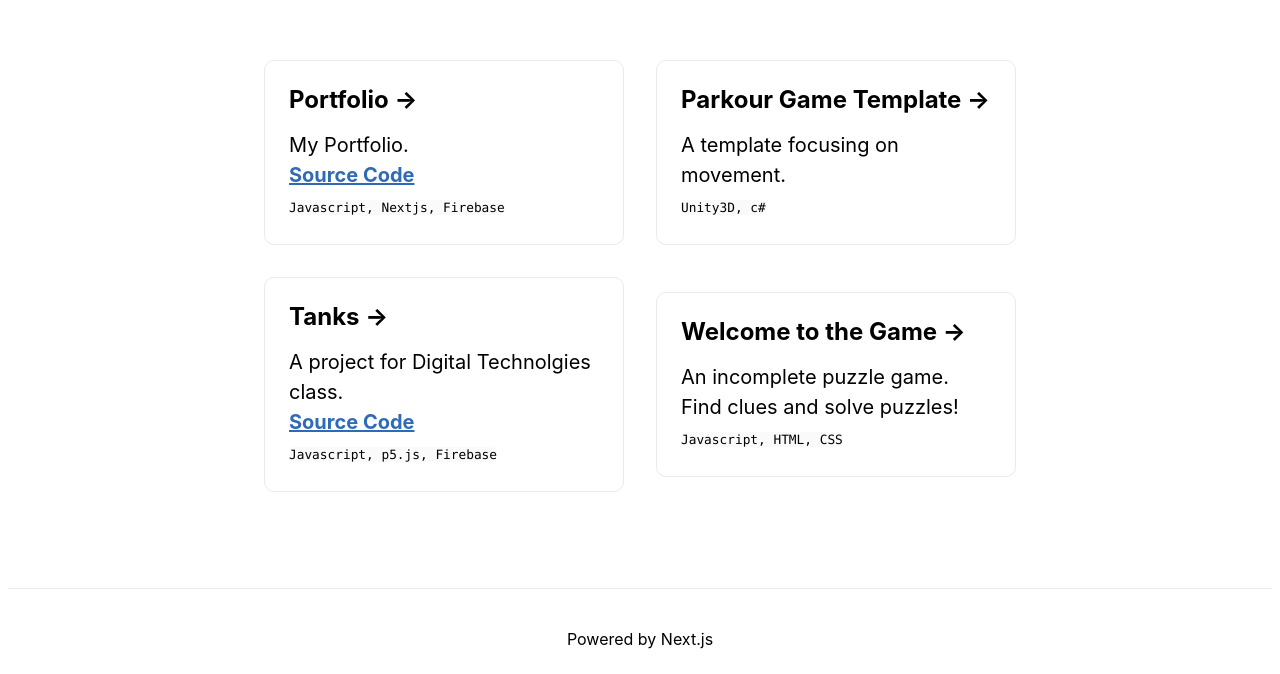
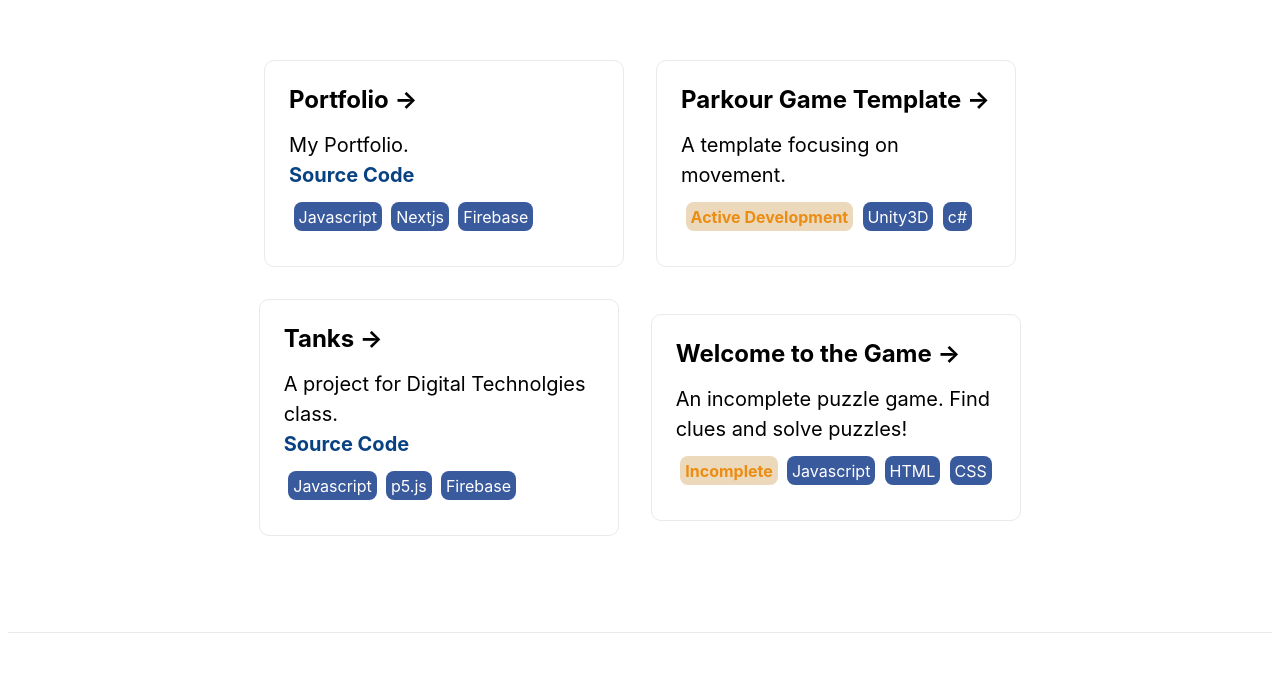
Before and after one commit to LCordial/MyPortfolio, a Next.js app: page / in a window 1280 px wide. Shown: the part 1970-2644 px from the top of the page. Built offline with nearby package versions, Linux system fonts and the light colour scheme.

Commit message:
added badges

```diff
--- a/components/Special.js
+++ b/components/Special.js
@@ -32,7 +32,7 @@ export default function Special({ children, special }) {
                       <p className={styles.text}>I like to code things from scratch. Bringing an idea to life on the computer.</p>
 
                       <p className={styles.paragraphtitle}>Languages:</p>
-                      <p className={styles.text}>Javascript, C#, Pytnon, CSS,</p>
+                      <p className={styles.text}>Javascript, C#, Python, CSS,</p>
                       <p className={styles.paragraphtitle}>Dev Tools:</p>
                       <ul className={styles.list}>
                         <li>Visual Studio Code</li>
--- a/pages/index.js
+++ b/pages/index.js
@@ -4,9 +4,11 @@ import Aboutme from "../components/About.js"
 import Special from "../components/Special.js"
 
 import utilStyles from '../styles/utils.module.css'
-import tags from '../styles/tags.module.css'
+import tags from '../styles/badges.module.css'
+import main from '../styles/index.module.css'
 
 export default function Home() {
+
   return (
     <div className="container">
       <Head>
@@ -49,27 +51,51 @@ export default function Home() {
           <a href="https://cordial.ambience.studio/" className="card">
             <h3>Portfolio &rarr;</h3>
             <p>My Portfolio.</p>
-            <p className={tags.linkTag}><a href="https://github.com/LCordial/myportfolio">Source Code</a></p>
-            <p><code>Javascript, Nextjs, Firebase</code></p>
+
+            <p className={tags.linkbadge}><a href="https://github.com/LCordial/myportfolio">Source Code</a></p>
+
+            <ul className={main.list}>
+              <li className={[tags.infobadge, main.horizontallist].join(' ')}>Javascript</li>
+              <li className={[tags.infobadge, main.horizontallist].join(' ')}>Nextjs</li>
+              <li className={[tags.infobadge, main.horizontallist].join(' ')}>Firebase</li>
+            </ul>
+            <code className={tags.basicbadge}>Javascript, Nextjs, Firebase</code>
+
           </a>
 
           <a href="https://github.com/LCordial/parkour-game-template" className="card">
             <h3>Parkour Game Template &rarr;</h3>
             <p>A template focusing on movement.</p>
-            <p><code>Unity3D, c#</code></p>
+            <ul className={main.list}>
+              <li className={[tags.warningbadge, main.horizontallist].join(' ')}>Active Development</li>
+              <li className={[tags.infobadge, main.horizontallist].join(' ')}>Unity3D</li>
+              <li className={[tags.infobadge, main.horizontallist].join(' ')}>c#</li>
+            </ul>
+            <code className={tags.basicbadge}>Unity3D, c#</code>
           </a>
 
           <a href="https://tanks.ambience.studio" className="card">
             <h3>Tanks &rarr;</h3>
             <p>A project for Digital Technolgies class.</p>
-            <p className={tags.linkTag}><a href="https://github.com/LCordial/tanks-arena">Source Code</a></p>
-            <p><code>Javascript, p5.js, Firebase</code></p>
+            <p className={tags.linkbadge}><a href="https://github.com/LCordial/tanks-arena">Source Code</a></p>
+            <ul className={main.list}>
+              <li className={[tags.infobadge, main.horizontallist].join(' ')}>Javascript</li>
+              <li className={[tags.infobadge, main.horizontallist].join(' ')}>p5.js</li>
+              <li className={[tags.infobadge, main.horizontallist].join(' ')}>Firebase</li>
+            </ul>
+            <code className={tags.basicbadge}>Javascript, p5.js, Firebase</code>
           </a>
 
           <a href="https://github.com/LCordial/puzzle-game" className="card">
             <h3>Welcome to the Game &rarr;</h3>
             <p>An incomplete puzzle game. Find clues and solve puzzles!</p>
-            <p><code>Javascript, HTML, CSS</code></p>
+            <ul className={main.list}>
+              <li className={[tags.warningbadge, main.horizontallist].join(' ')}>Incomplete</li>
+              <li className={[tags.infobadge, main.horizontallist].join(' ')}>Javascript</li>
+              <li className={[tags.infobadge, main.horizontallist].join(' ')}>HTML</li>
+              <li className={[tags.infobadge, main.horizontallist].join(' ')}>CSS</li>
+            </ul>
+            <code className={tags.basicbadge}>Javascript, HTML, CSS</code>
           </a>
 
         </div>
@@ -199,10 +225,12 @@ export default function Home() {
         }
 
         .card:hover,
-        .card:focus,
-        .card:active {
+        .card:focus{
           color: #0070f3;
           border-color: #0070f3;
+        }
+        .card:active{
+          color: #003879;
         }
 
         .card h3 {
--- /dev/null
+++ b/styles/badges.module.css
@@ -0,0 +1,74 @@
+.failingTag{
+    color: red;
+    font-weight: bold;
+}
+
+.warningbadge{
+
+    background-color: rgb(236, 216, 186);
+    color: rgb(235, 141, 19);
+
+    width: 6.5em;
+    text-align: center;
+    border-radius: .5em;
+    padding: 0.3em;
+
+    font-weight: bold;
+
+    /* Animation */
+    transition: 0.4s;
+}
+
+.linkbadge{
+    color: rgb(9, 66, 131);
+    font-weight: bold;
+
+    transition: 0.3s;
+}
+.linkbadge:focus,
+.linkbadge:hover{
+    color:  rgb(43, 121, 194);
+}
+.linkbadge:active{
+    text-decoration: underline;
+}
+
+.infobadge{
+
+    background-color: rgb(58, 90, 158);
+    color: rgb(255, 255, 255);
+
+    width: 6.5em;
+    text-align: center;
+    border-radius: .5em;
+    padding: 0.3em;
+
+    font-weight: light;
+
+    /* Animation */
+    transition: 0.4s;
+}
+
+.basicbadge{
+    position: absolute;
+
+    background: #fafafa;
+    border-radius: 5px;
+    font-size: 0.8rem;
+    font-family: Menlo, Monaco, Lucida Console, Liberation Mono,
+      DejaVu Sans Mono, Bitstream Vera Sans Mono, Courier New, monospace;
+    opacity: 0;
+
+    /* Animation */
+    transition: 0.4s;
+}
+
+@media (max-width: 800px){
+    .infobadge,
+    .warningbadge{
+        opacity: 0;
+    }
+    .basicbadge{
+        opacity: 1;
+    }
+}
--- /dev/null
+++ b/styles/index.module.css
@@ -0,0 +1,8 @@
+.list{
+    list-style-type: none;
+    padding: 0;
+}
+.horizontallist{
+    display:inline;
+    margin: 0.3em;
+}
--- a/styles/tags.module.css
+++ /dev/null
@@ -1,14 +0,0 @@
-.failingTag{
-    color: red;
-    font-weight: bold;
-}
-
-.linkTag{
-    color: rgb(47, 106, 182);
-    text-decoration: underline;
-    font-weight: bold;
-
-}
-.linkTag:hover{
-    color:  rgb(87, 137, 202);
-}
```
